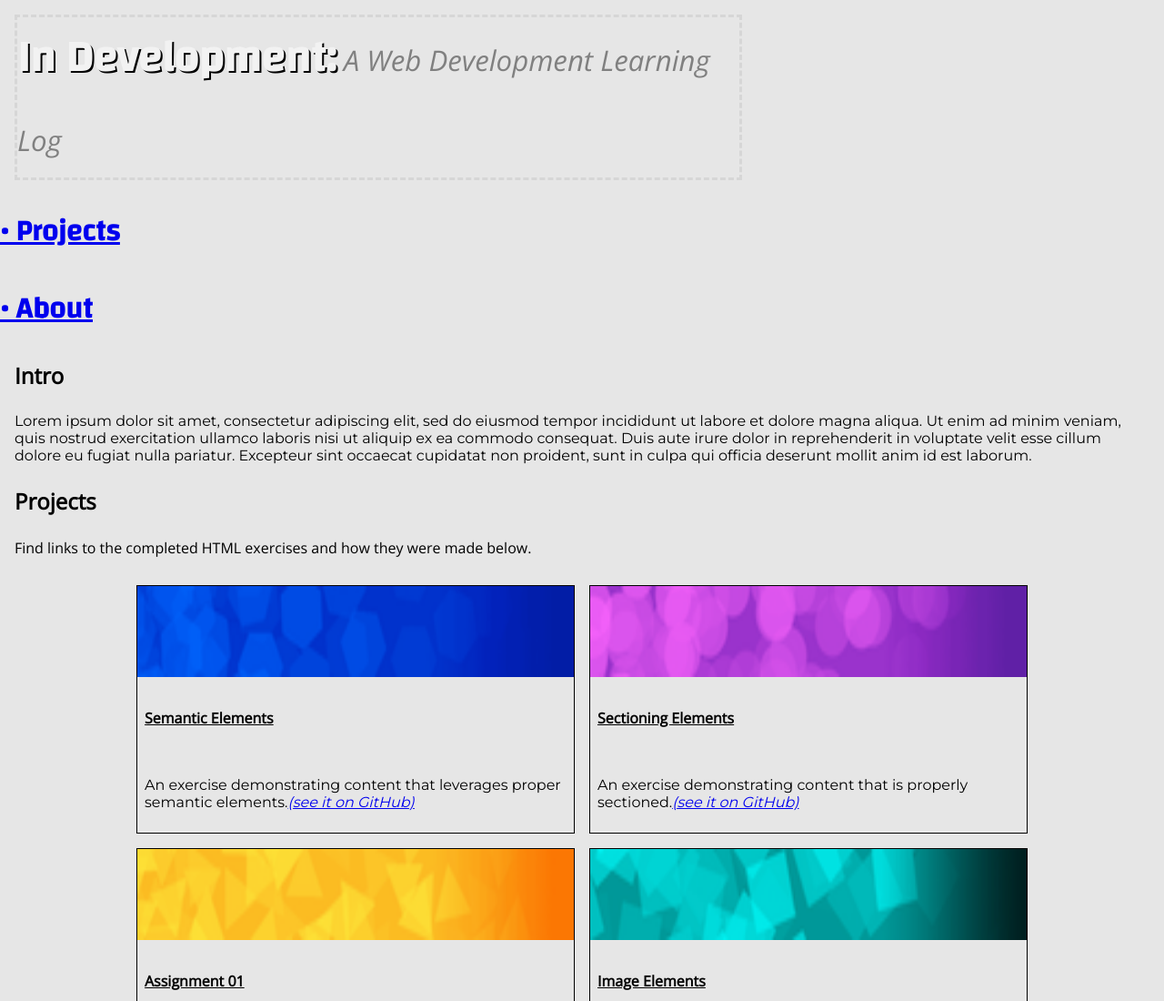
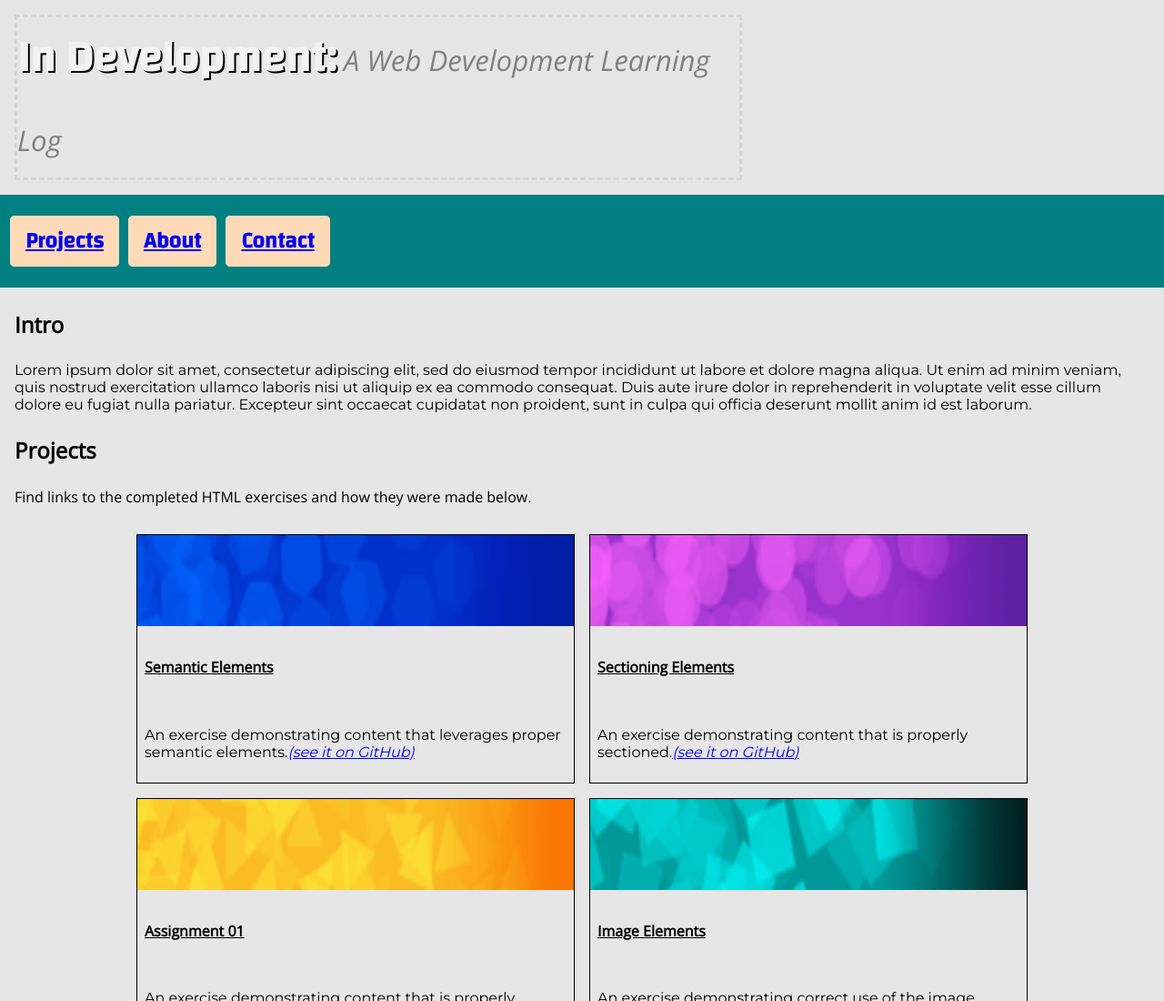
Before and after one commit to Steve-Carlton/FirstWebsite, a plain HTML site: page index.html in a window 1280 px wide. Shown: the top 1100 px of the page at 91% size. Drawn offline with nearby package versions, Linux system fonts and the light colour scheme.

Commit message:
nav bar style + transitions WIP

```diff
--- a/index.html
+++ b/index.html
@@ -16,9 +16,10 @@
     <h1 class="title">In Development:<span class="subhead"> A Web Development Learning Log</span></h1>
   </header>
 
-  <nav>
-    <h2><a href="#projects">• Projects</a></h2>
-    <h2><a href="about.html">• About</a></h2>
+  <nav class="navcontainer">
+    <h2><a href="#projects">Projects</a></h2>
+    <h2><a href="about.html">About</a></h2>
+    <h2><a href="#contact">Contact</a></h2>
   </nav>
 
   <section class="content">
@@ -70,7 +71,7 @@
   </section>
 
   <br>
-  <footer>
+  <footer id="contact">
     <a href="https://www.linkedin.com/in/steve-carlton/" target="_blank"><i class="fab fa-linkedin fa-3x"></i></a>
     <a href="" target="_blank"><i class="fas fa-envelope-square fa-3x"></i></a>
     <br>
--- a/styles/stylesheet.css
+++ b/styles/stylesheet.css
@@ -39,10 +39,36 @@ header .subhead {
   text-shadow: 0px 0px #e6e6e6;
 }
 
-h2 {
+
+nav { /* container */
+  background-color: teal;
+  height: 100px;
+  border: 1px solid teal;
+  display: flex;
+  align-items: center;
+}
+
+nav a {
+  background-color: peachpuff;
+  border: 1px solid peachpuff;
+  border-radius: 5px;
+  height: 10px;
+  padding: 5px 1rem;
+  margin-left: 10px
+}
+
+
+
+nav h2 {
   font-family: "Changa", Verdana, sans-serif;
-  font-size: 2em;
+  font-size: 1.5em;
+  margin: 0;
 }
+
+nav h2 {
+
+}
+
 
 h3 {
   font-size: 1.5em;
```
